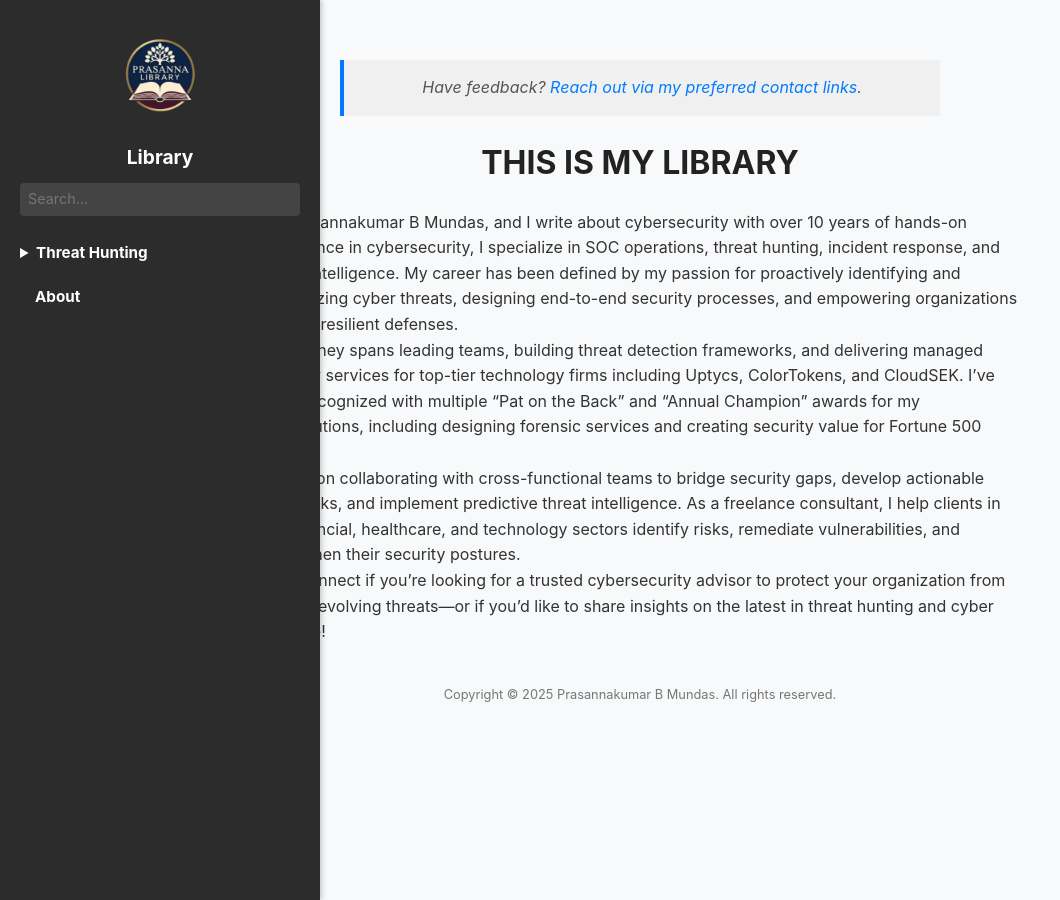
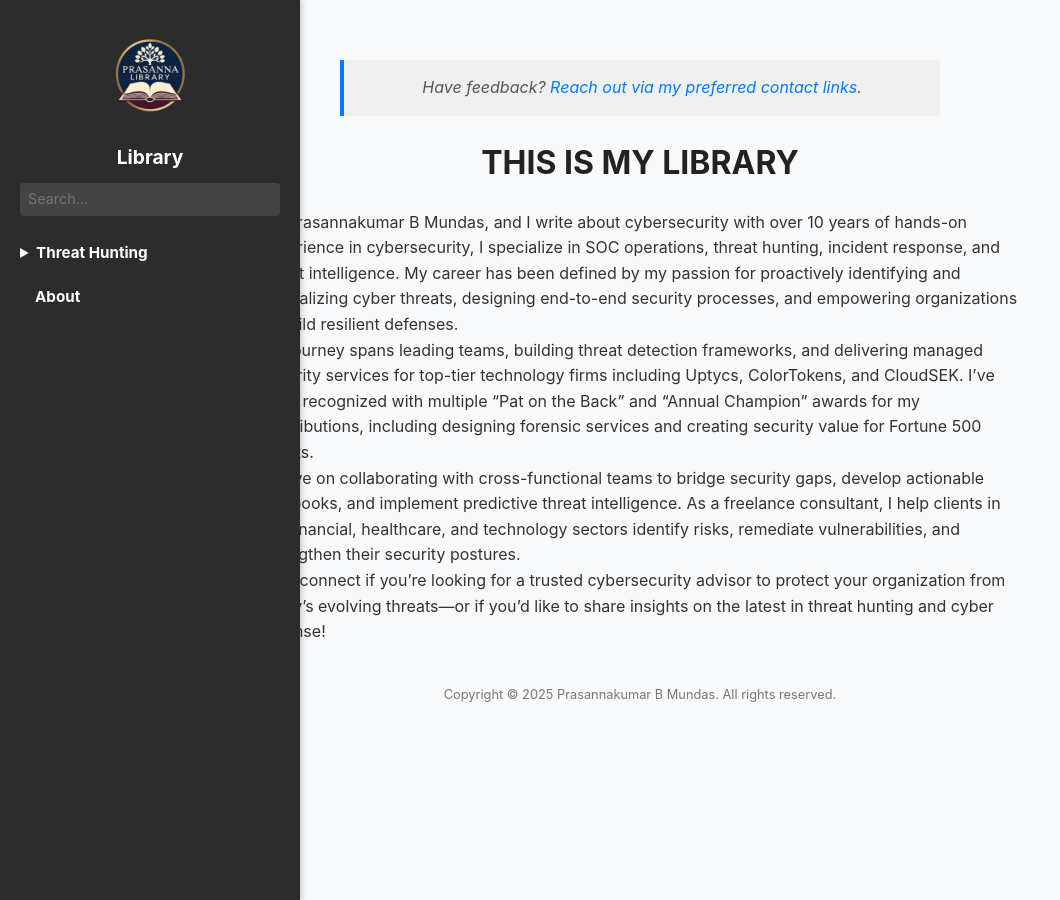
Before and after one commit to pbmundas/library, a Jekyll site: the page built from index.md, in a window 1280 px wide. Shown: the whole page, without its empty margins (0-1060 px from the left). Built offline with Jekyll 4.4.1, drawn with Linux system fonts in a browser that asks for light colours.

Commit message:
Update style.css

```diff
--- a/assets/css/style.css
+++ b/assets/css/style.css
@@ -19,7 +19,7 @@
   left: 0;
   top: 0;
   height: 100vh;
-  width: 25%;
+  width: 300px;
   background-color: #2c2c2c; /* Dark gray */
   color: #ffffff; /* White text */
   box-shadow: 2px 0 5px rgba(0, 0, 0, 0.2);
@@ -94,7 +94,7 @@
 
 /* Main content area: Centered layout */
 main {
-  margin-left: 370px; /* Offset for sidebar */
+  margin-left: 420px; /* Offset for sidebar */
   padding: 40px 20px;
   max-width: 800px; /* Readable width, centered */
   margin-right: auto; /* Center the content */
```
